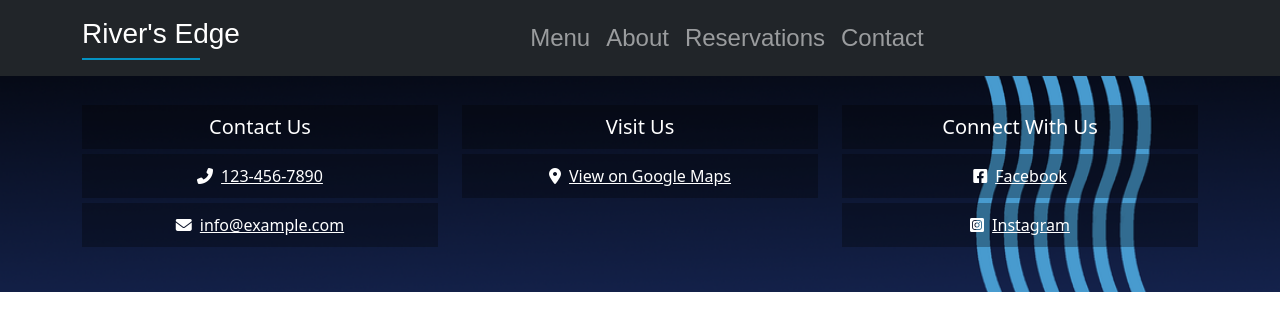
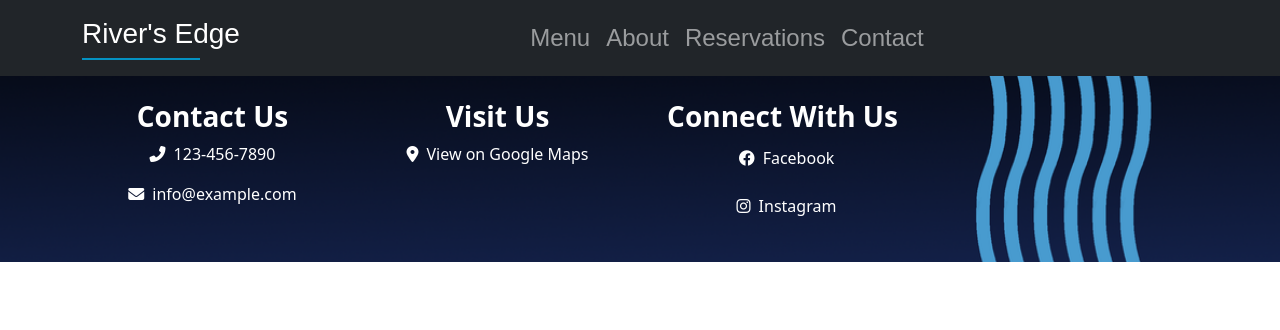
Before and after one commit to paradingwolves/fancy-eatery-website, a React (Create React App) app: page /home in a window 1280 px wide. Shown: the top 330 px of the page. Built offline with nearby package versions, Linux system fonts and the light colour scheme; a web font is replaced by a local one.

Commit message:
Fixed Huzeir's footer

```diff
--- a/src/components/layout/footer/Footer.css
+++ b/src/components/layout/footer/Footer.css
@@ -10,9 +10,9 @@ footer {
     transition: height 0.3s ease;
     height: auto;
     overflow: hidden;
-}
+  }
 
-footer::before {
+  footer::before {
     content: "";
     position: absolute;
     top: 0;
@@ -21,15 +21,4 @@ footer::before {
     bottom: 0;
     background-color: rgba(0, 0, 0, 0.5);
     z-index: -1;
-}
-
-/* footer:hover {
-    height: 200px;
-} */
-
-.col-md-4 h5,
-.col-md-4 p {
-    background-color: rgba(0, 0, 0, 0.3); /* Adjust the alpha value for darkness */
-    padding: 10px; /* Adjust padding as needed */
-    margin: 5px 0; /* Adjust margin as needed */
-}
+  }
--- a/src/components/layout/footer/Footer.jsx
+++ b/src/components/layout/footer/Footer.jsx
@@ -8,42 +8,42 @@ const Footer = () => {
     <footer className="bg-dark text-white p-4">
       <div className="container">
         <div className="row">
-          <div className="col-md-4 text-center mb-3">
-            <h5>Contact Us</h5>
+          <div className="col-md-3 text-center mb-3">
+            <h5 className='fw-bold footer-font fs-3'>Contact Us</h5>
             <p>
               <i className="fas fa-phone-alt me-2"></i>
-              <a href="tel:+1234567890" className="text-white">123-456-7890</a>
+              <a href="tel:+1234567890" className="text-white text-decoration-none">123-456-7890</a>
             </p>
             <p>
               <i className="fas fa-envelope me-2"></i>
-              <a href="mailto:info@example.com" className="text-white">info@example.com</a>
+              <a href="mailto:info@example.com" className="text-white text-decoration-none">info@example.com</a>
             </p>
           </div>
-          <div className="col-md-4 text-center mb-3">
-            <h5>Visit Us</h5>
+          <div className="col-md-3 text-center mb-3">
+            <h5 className='fw-bold footer-font fs-3'>Visit Us</h5>
             <p>
               <i className="fas fa-map-marker-alt me-2"></i>
               <a
-                href="https://maps.google.com/?q=Your+Location"
+                href="https://maps.app.goo.gl/vVy8tLNGZ2Z3TpV47"
                 target="_blank"
                 rel="noopener noreferrer"
-                className="text-white"
+                className="text-white text-decoration-none"
               >
                 View on Google Maps
               </a>
             </p>
             {/* Add links for Apple Maps and OpenStreetMap if needed */}
           </div>
-          <div className="col-md-4 text-center">
-            <h5>Connect With Us</h5>
+          <div className="col-md-3 text-center">
+            <h5 className='fw-bold footer-font fs-3'>Connect With Us</h5>
             <p>
               <a
                 href="https://www.facebook.com/RiversEdgeWindsor/"
                 target="_blank"
                 rel="noopener noreferrer"
-                className="text-white"
+                className="text-white text-decoration-none"
               >
-                <i className="fab fa-facebook-square me-2"></i>Facebook
+                <i className="fab fa-facebook m-2"></i>Facebook
               </a>
             </p>
             <p>
@@ -51,9 +51,9 @@ const Footer = () => {
                 href="https://www.instagram.com/riversedgewindsor/"
                 target="_blank"
                 rel="noopener noreferrer"
-                className="text-white"
+                className="text-white text-decoration-none"
               >
-                <i className="fab fa-instagram-square me-2"></i>Instagram
+                <i className="fab fa-instagram m-2 "></i>Instagram
               </a>
             </p>
             {/* Add other social media links if needed */}
--- a/src/theme/theme.css
+++ b/src/theme/theme.css
@@ -36,6 +36,6 @@ body {
 
 
 
-.header-font {
+.header-font, footer-font {
     font-family: 'Gafata', sans-serif;
 }
```
